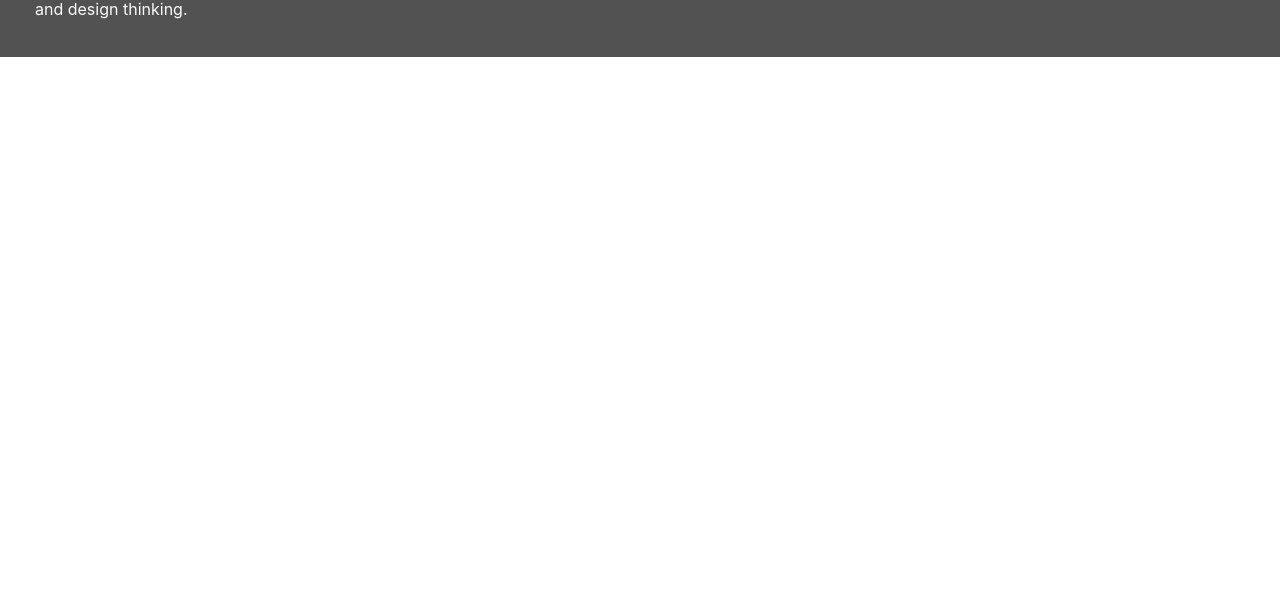
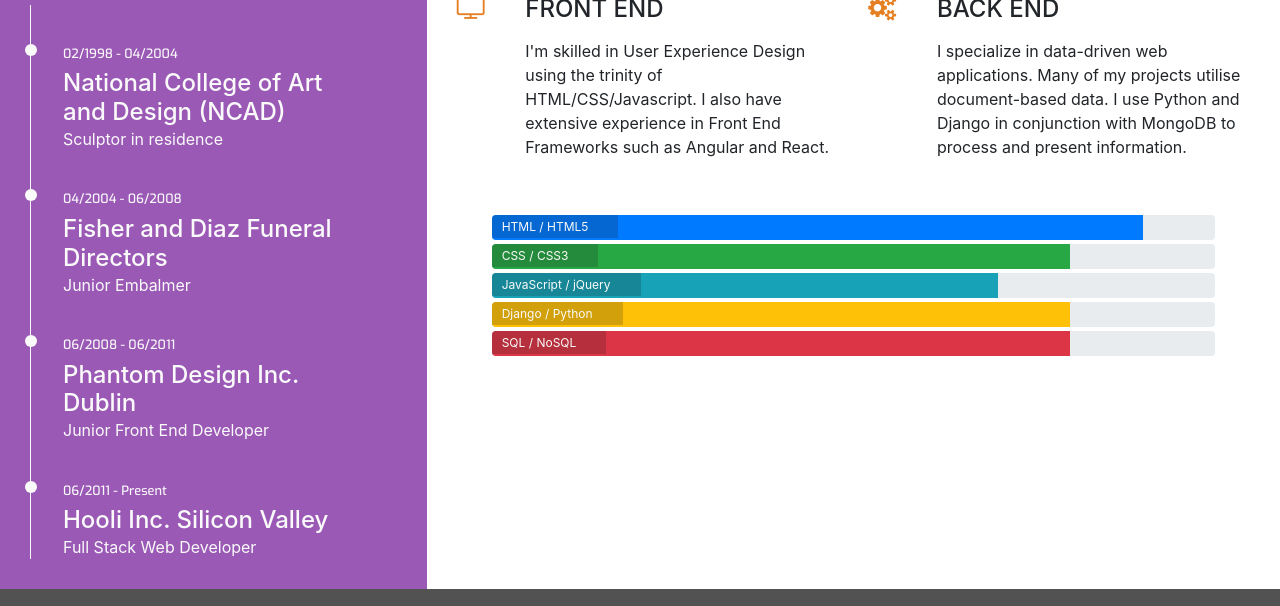
Before and after one commit to milan-stefanik/UCD-resume, a plain HTML site: page resume.html in a window 1280 px wide. Shown: the part 472-1078 px from the top of the page. Before the commit the page ends 800 px from the top, so only its background shows below. Drawn offline with nearby package versions, Linux system fonts and the light colour scheme.

Commit message:
Added resume.html content

```diff
--- a/assets/css/style.css
+++ b/assets/css/style.css
@@ -14,20 +14,24 @@
     background-color: #f4f4f4;
 }
 
+.bg-color-work-history {
+    background-color: #9b59b6;
+}
+
 .ui-menu-color-home {
-    background-color: #e67e22
+    background-color: #e67e22;
 }
 
 .ui-menu-color-resume {
-    background-color: #9b59b6
+    background-color: #9b59b6;
 }
 
 .ui-menu-color-contact {
-    background-color: #3498db
+    background-color: #3498db;
 }
 
 .ui-menu-color-download {
-    background-color: #525252
+    background-color: #525252;
 }
 
 /* ----------------------------------------Special paddings/margins/text */
@@ -60,6 +64,7 @@ h1,h2,h3,h4 {
     float: none;
 }
 
+.history-heading,
 .section-heading {
     font-family: "Exo", sans-serif;
     font-weight: 300;
@@ -255,3 +260,71 @@ footer {
     position: relative;
     width: 60%;
 }
+
+/* ----------------------------------------Skills */
+.progress {
+    position: relative;
+    height: 25px;
+    margin-bottom: 4px;
+}
+
+.progress-type {
+    position: absolute;
+    left: 0px;
+    font-weight: 400;
+    padding: 3px 30px 2px 10px;
+    color: #fafafa;
+    background-color: rgba(25,25,25,0.2);
+}
+
+.progress-section {
+    margin: 40px 20px;
+}
+
+/* ----------------------------------------Work History */
+
+.history-heading {
+    color: #fafafa;
+    margin-bottom: 50px;
+}
+
+.timeline-item {
+    padding: 4em 2em 0em 2em;
+    position: relative;
+    color: #fafafa;
+    border-left: 1px solid;
+}
+
+.timeline-item p {
+    padding: 0;
+    margin: 0;
+}
+
+.timeline-item:before {
+    content: attr(data-dates);
+    position: absolute;
+    left: 2.5em;
+    top: 3em;
+    display: block;
+    font-family: "Exo", sans-serif;
+    font-weight: 500;
+    font-size: 0.8em;
+    padding: 0;
+    margin: 0;
+}
+
+.timeline-item:after {
+    width: 12px;
+    height: 12px;
+    display: block;
+    top: 2.4em;
+    position: absolute;
+    left: -6px;
+    border-radius: 12px;
+    content: '';
+    background: #fafafa;
+}
+
+.history-items {
+    margin-bottom: 30px;
+}
--- a/resume.html
+++ b/resume.html
@@ -32,15 +32,15 @@
 					<div class="col">
 						<ul id="nav" class="list-inline menucontainer">
 							<li class="col-6 col-sm-3 ui-menu-color-home list-inline-item menuitem">
-								<a href="#"
+								<a href="index.html"
 									class="hvr-sweep-to-bottom"><i class="fa fa-home" aria-hidden="true"></i><span>Home</span></a>
 							</li>
 							<li class="col-6 col-sm-3 ui-menu-color-resume list-inline-item menuitem">
-								<a href="#"
+								<a href="resume.html"
 									class="hvr-sweep-to-bottom"><i class="fa fa-graduation-cap" aria-hidden="true"></i><span>Resume</span></a>
 							</li>
 							<li class="col-6 col-sm-3 ui-menu-color-contact list-inline-item menuitem">
-								<a href="#"
+								<a href="contact.html"
 									class="hvr-sweep-to-bottom"><i class="fa fa-comment-o" aria-hidden="true"></i><span>Contact</span></a>
 							</li>
 							<li class="col-6 col-sm-3 ui-menu-color-download list-inline-item menuitem">
@@ -56,8 +56,109 @@
 		</div>
 	</header>
 
-	<section>
-
+	<section class="container-fluid">
+		<div class="row">
+			<div class="col-md-4 bg-color-work-history section-column">
+				<div class="row">
+					<div class="col-12">
+						<h3 class="history-heading uppercase">Work History</h3>
+					</div>
+				</div>
+                <div class="timeline-item" data-dates="02/1998 - 04/2004">
+                    <h4>National College of Art and Design (NCAD)</h4>
+                    <p>Sculptor in residence</p>
+                </div>
+                <div class="timeline-item" data-dates="04/2004 - 06/2008">
+                    <h4>Fisher and Diaz Funeral Directors</h4>
+                    <p>Junior Embalmer</p>
+                </div>
+                <div class="timeline-item" data-dates="06/2008 - 06/2011">
+                    <h4>Phantom Design Inc. Dublin</h4>
+                    <p>Junior Front End Developer</p>
+                </div>
+                <div class="timeline-item" data-dates="06/2011 - Present">
+                    <h4>Hooli Inc. Silicon Valley</h4>
+                    <p>Full Stack Web Developer</p>
+                </div>
+			</div>
+			<div class="col-md-8 bg-color-three-reasons section-column">
+				<div class="row">
+					<div class="col">
+						<h3 class="section-heading uppercase">My Skills</h3>
+					</div>
+				</div>
+				<div class="row">
+					<div class="col-10 offset-1 offset-sm-0 col-sm-4 col-md-6">
+						<div class="row">
+							<div class="col-2">
+								<i class="three-reasons-icon fa fa-tv" aria-hidden="true"></i>
+							</div>
+							<div class="col-10">
+								<h4 class="three-reasons-heading uppercase">Front End</h4>
+								<p>
+									I'm skilled in User Experience Design using the trinity of HTML/CSS/Javascript. I
+									also have extensive experience in Front End Frameworks such as Angular and React.
+								</p>
+							</div>
+						</div>
+					</div>
+					<div class="col-10 offset-1 offset-sm-0 col-sm-4 col-md-6">
+						<div class="row">
+							<div class="col-2">
+								<i class="three-reasons-icon fa fa-gears" aria-hidden="true"></i>
+							</div>
+							<div class="col-10">
+								<h4 class="three-reasons-heading uppercase">Back End</h4>
+								<p>
+									I specialize in data-driven web applications. Many of my projects utilise
+									document-based data. I use Python and Django in conjunction with MongoDB to process
+									and present information.
+								</p>
+							</div>
+						</div>
+					</div>
+				</div>
+				<div class="row progress-section">
+					<div class="col">
+						<div class="progress">
+							<div class="progress-bar" role="progressbar" aria-valuenow="90" aria-valuemin="0"
+								aria-valuemax="100" style="width:90%;">
+								<span class="sr-only">90% complete</span>
+							</div>
+							<span class="progress-type">HTML / HTML5</span>
+						</div>
+						<div class="progress">
+							<div class="progress-bar bg-success" role="progressbar" aria-valuenow="80" aria-valuemin="0"
+								aria-valuemax="100" style="width:80%;">
+								<span class="sr-only">80% complete</span>
+							</div>
+							<span class="progress-type">CSS / CSS3</span>
+						</div>
+						<div class="progress">
+							<div class="progress-bar bg-info" role="progressbar" aria-valuenow="70" aria-valuemin="0"
+								aria-valuemax="100" style="width:70%;">
+								<span class="sr-only">70% complete</span>
+							</div>
+							<span class="progress-type">JavaScript / jQuery</span>
+						</div>
+						<div class="progress">
+							<div class="progress-bar bg-warning" role="progressbar" aria-valuenow="80" aria-valuemin="0"
+								aria-valuemax="100" style="width:80%;">
+								<span class="sr-only">80% complete</span>
+							</div>
+							<span class="progress-type">Django / Python</span>
+						</div>
+						<div class="progress">
+							<div class="progress-bar bg-danger" role="progressbar" aria-valuenow="80" aria-valuemin="0"
+								aria-valuemax="100" style="width:80%;">
+								<span class="sr-only">80% complete</span>
+							</div>
+							<span class="progress-type">SQL / NoSQL</span>
+						</div>
+					</div>
+				</div>
+			</div>
+		</div>
 	</section>
 
 	<footer class="container-fluid">
```
Also changed, not shown: contact.html (+3 -3 lines), index.html (+3 -3 lines). Lines whose indentation alone changed are shown as unchanged.
